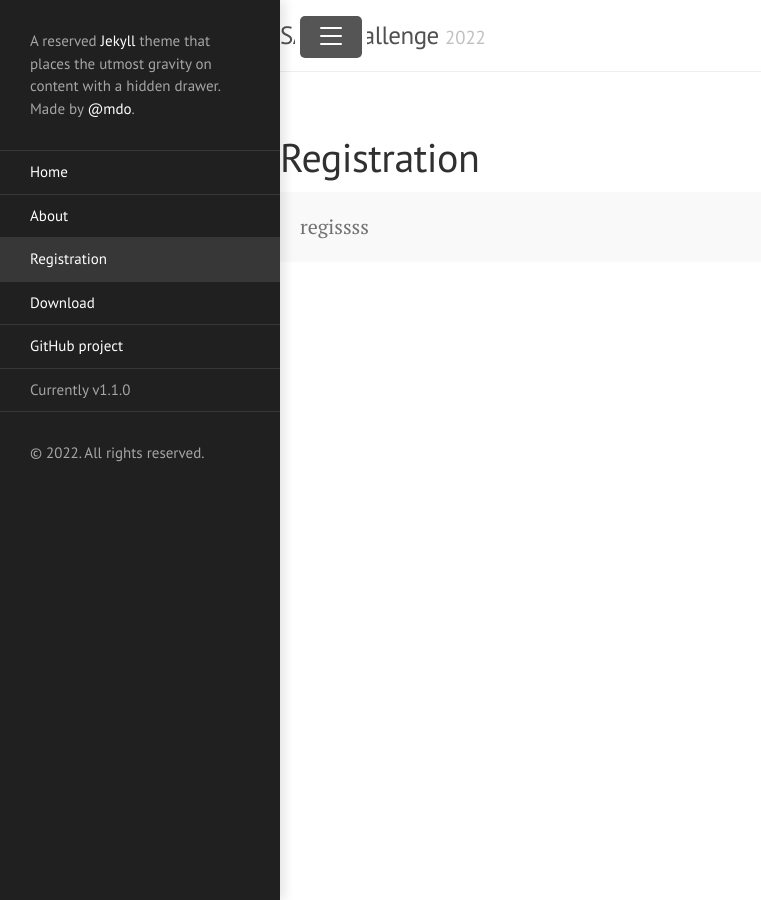
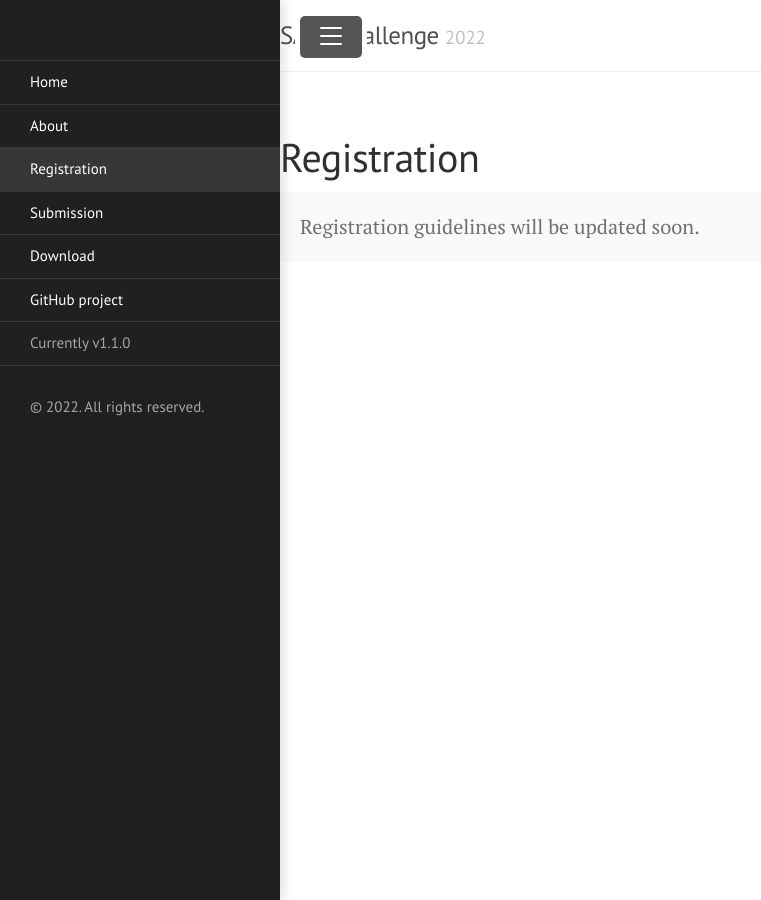
Before and after one commit to sasv-challenge/sasv-challenge.github.io, a Jekyll site: the page built from registration.md, in a window 1280 px wide. Shown: the whole page, without its empty margins (0-761 px from the left). Built offline with Jekyll 4.4.1, drawn with Linux system fonts in a browser that asks for light colours.

Commit message:
add pages

```diff
--- a/_config.yml
+++ b/_config.yml
@@ -1,7 +1,7 @@
 # Setup
 title:               SASV challenge
 tagline:             2022
-description:         'A reserved <a href="https://jekyllrb.com" target="_blank">Jekyll</a> theme that places the utmost gravity on content with a hidden drawer. Made by <a href="https://twitter.com/mdo" target="_blank">@mdo</a>.'
+description:         ''
 url:                 https://sasv-challenge.github.io
 baseurl:             ''
 paginate:            5
--- a/registration.md
+++ b/registration.md
@@ -4,5 +4,5 @@ title: Registration
 ---
 
 <p class="message">
-  regissss
+  Registration guidelines will be updated soon.
 </p>
```
Also changed, not shown: submission.md (added, +8 -0 lines), LICENSE.md (deleted), 1 other file.
